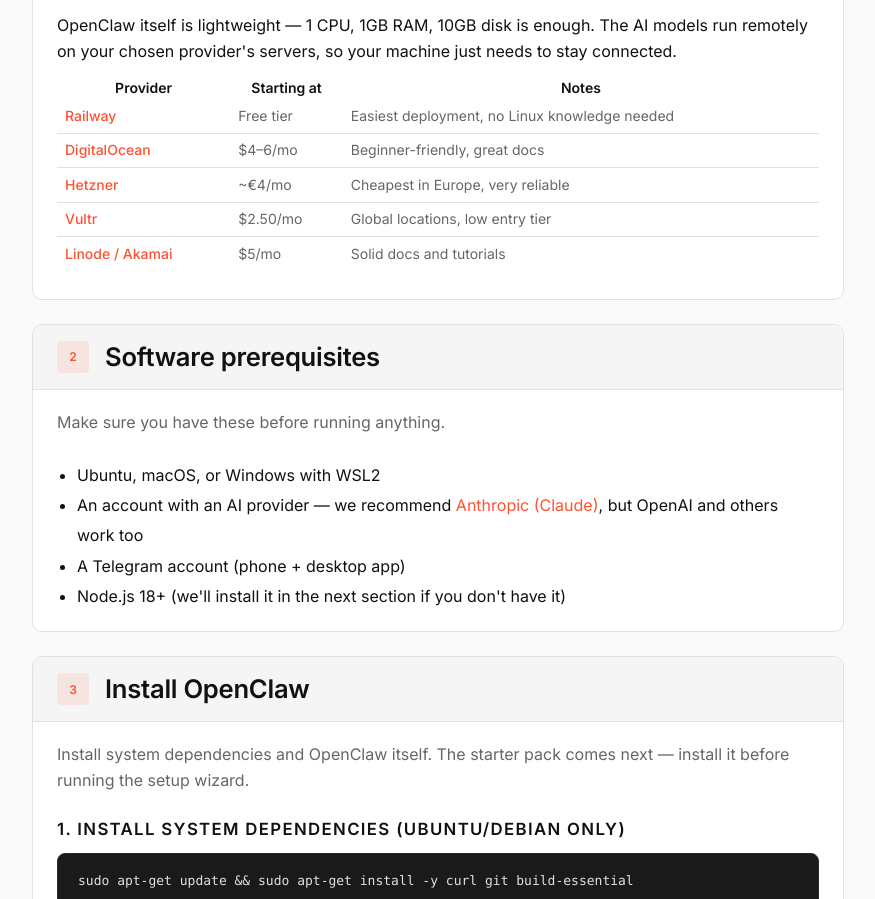
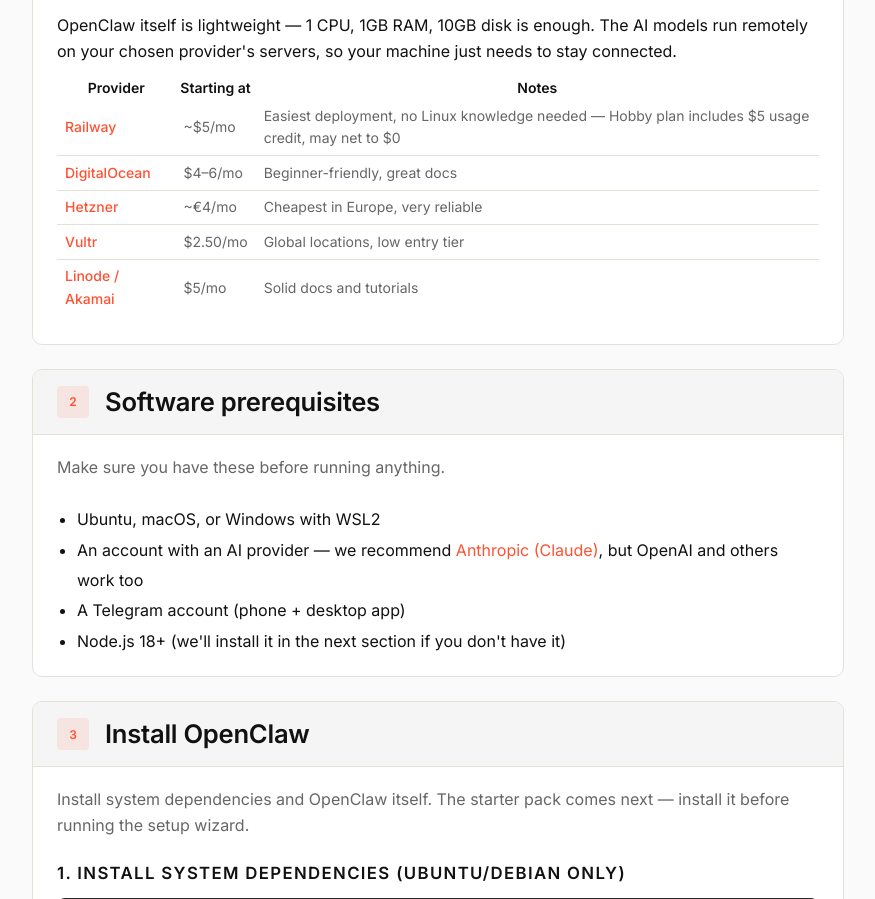
Before and after one commit to vistawtf/openclaw-easy-setup, a plain HTML site: page docs/setup-guide.html in a window 1280 px wide. Shown: the part 909-1808 px from the top of the page, without its empty margins (312-1187 px from the left). Drawn offline with Linux system fonts and the light colour scheme.

Commit message:
Fix Railway pricing: remove incorrect 'Free tier', clarify Hobby plan

```diff
--- a/docs/setup-guide.html
+++ b/docs/setup-guide.html
@@ -840,7 +840,7 @@
             <tr><th>Provider</th><th>Starting at</th><th>Notes</th></tr>
           </thead>
           <tbody>
-            <tr><td><a href="https://railway.app" target="_blank" style="color:var(--ultra-orange);text-decoration:none;font-weight:500;">Railway</a></td><td>Free tier</td><td>Easiest deployment, no Linux knowledge needed</td></tr>
+            <tr><td><a href="https://railway.app" target="_blank" style="color:var(--ultra-orange);text-decoration:none;font-weight:500;">Railway</a></td><td>~$5/mo</td><td>Easiest deployment, no Linux knowledge needed — Hobby plan includes $5 usage credit, may net to $0</td></tr>
             <tr><td><a href="https://www.digitalocean.com" target="_blank" style="color:var(--ultra-orange);text-decoration:none;font-weight:500;">DigitalOcean</a></td><td>$4–6/mo</td><td>Beginner-friendly, great docs</td></tr>
             <tr><td><a href="https://www.hetzner.com" target="_blank" style="color:var(--ultra-orange);text-decoration:none;font-weight:500;">Hetzner</a></td><td>~€4/mo</td><td>Cheapest in Europe, very reliable</td></tr>
             <tr><td><a href="https://www.vultr.com" target="_blank" style="color:var(--ultra-orange);text-decoration:none;font-weight:500;">Vultr</a></td><td>$2.50/mo</td><td>Global locations, low entry tier</td></tr>
```
